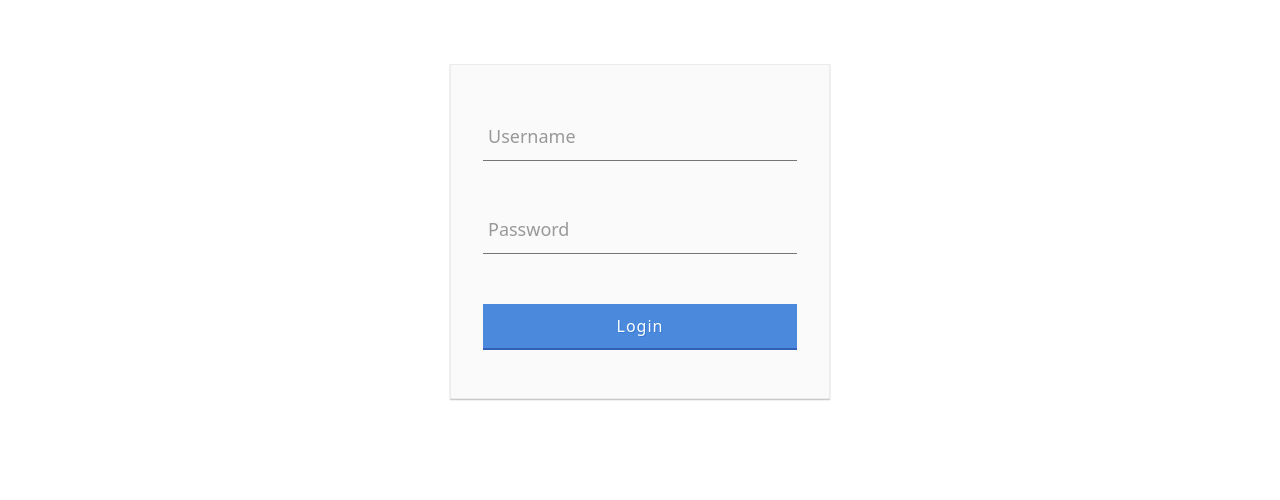
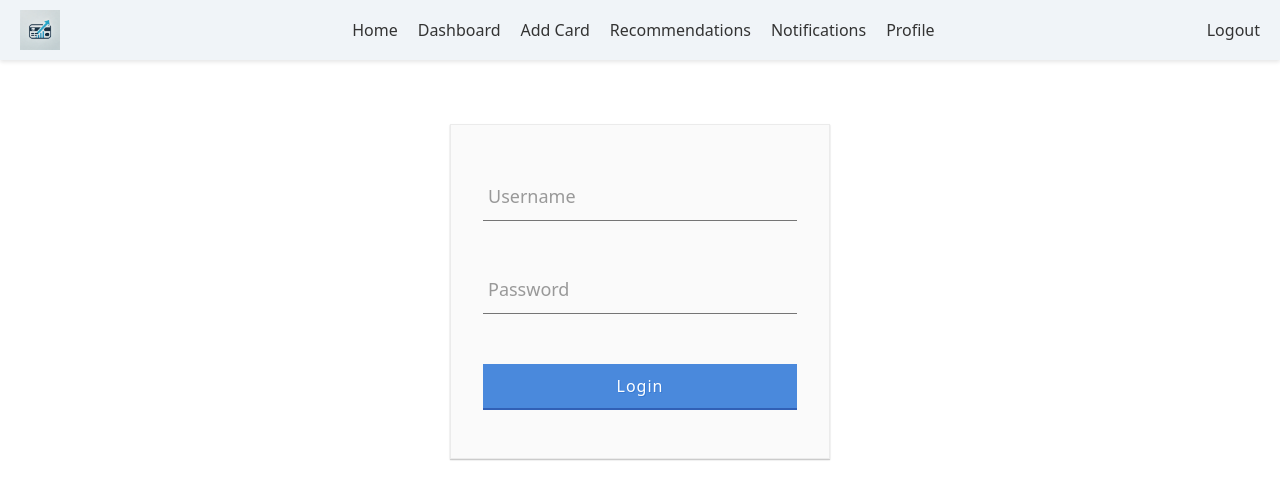
Before and after one commit to sethanimesh/CreditCardAssistant, a React (Create React App) app: page / in a window 1280 px wide. Shown: the top 500 px of the page. Built offline with nearby package versions, Linux system fonts and the light colour scheme.

Commit message:
adding header component and styles #2

```diff
--- a/src/App.js
+++ b/src/App.js
@@ -1,4 +1,3 @@
-import logo from './logo.svg';
 import './App.css';
 import CreditCardApp from './components/CreditCardApp';
 
--- a/src/components/CreditCardApp.jsx
+++ b/src/components/CreditCardApp.jsx
@@ -1,10 +1,12 @@
 import { BrowserRouter, Route, Routes } from "react-router-dom";
 import LoginComponent from "./LoginComponent";
+import HeaderComponent from "./HeaderComponent";
 
 export default function CreditCardApp(){
     return (
         <>
             <BrowserRouter>
+                <HeaderComponent/>
                 <Routes>
                     <Route path="/" element={<LoginComponent/>}/>
                     <Route path="/login" element={<LoginComponent/>}/>
--- /dev/null
+++ b/src/components/HeaderComponent.jsx
@@ -0,0 +1,27 @@
+import { Link } from "react-router-dom";
+import logo from '../assets/logo.jpg';
+import './styles/header.css';
+
+
+export default function HeaderComponent(){
+    return (
+        <header className="header">
+            <div className="header-left">
+                <img src={logo} alt="Logo" className="logo" />
+            </div>
+            <nav className="nav-menu">
+                <Link to="/">Home</Link>
+                <Link to="/dashboard">Dashboard</Link>
+                <Link to="/add-card">Add Card</Link>
+                <Link to="/recommendations">Recommendations</Link>
+                <Link to="/notifications">Notifications</Link>
+                <Link to="/profile">Profile</Link>
+            </nav>
+            <div className="header-right">
+                <div className="logout">
+                    <Link to="/logout">Logout</Link>
+                </div>
+            </div>
+        </header>
+    );
+}
--- /dev/null
+++ b/src/components/styles/header.css
@@ -0,0 +1,65 @@
+.header {
+    display: flex;
+    justify-content: space-between;
+    align-items: center;
+    padding: 10px 20px;
+    background-color: #f0f4f8;
+    box-shadow: 0 2px 4px rgba(0, 0, 0, 0.1);
+}
+
+.header-left {
+    display: flex;
+    align-items: center;
+}
+
+.logo {
+    height: 40px;
+    margin-right: 20px;
+}
+
+.nav-menu {
+    display: flex;
+    gap: 20px;
+}
+
+.nav-menu a {
+    text-decoration: none;
+    color: #333;
+    font-weight: 500;
+    transition: color 0.3s ease;
+}
+
+.nav-menu a:hover {
+    color: #4a89dc;
+}
+
+.header-right {
+    display: flex;
+    align-items: center;
+    gap: 20px;
+}
+
+.search-bar input {
+    padding: 5px 10px;
+    border: 1px solid #ccc;
+    border-radius: 4px;
+}
+
+.user-profile img,
+.notifications img {
+    height: 24px;
+    cursor: pointer;
+}
+
+.help-support a,
+.logout a {
+    text-decoration: none;
+    color: #333;
+    font-weight: 500;
+    transition: color 0.3s ease;
+}
+
+.help-support a:hover,
+.logout a:hover {
+    color: #4a89dc;
+}
```
Also changed, not shown: src/assets/logo.jpg (added), src/logo.svg (deleted).
